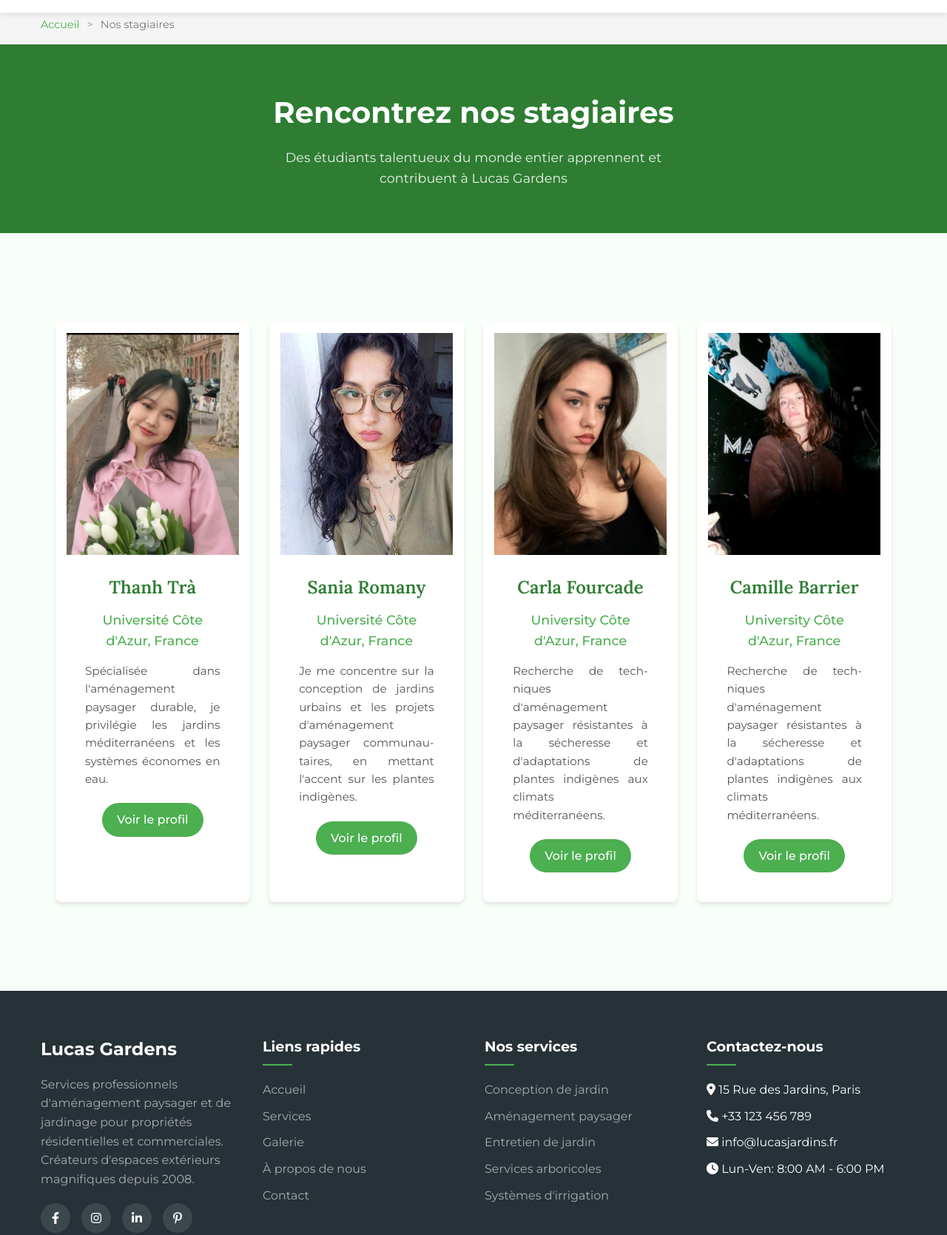
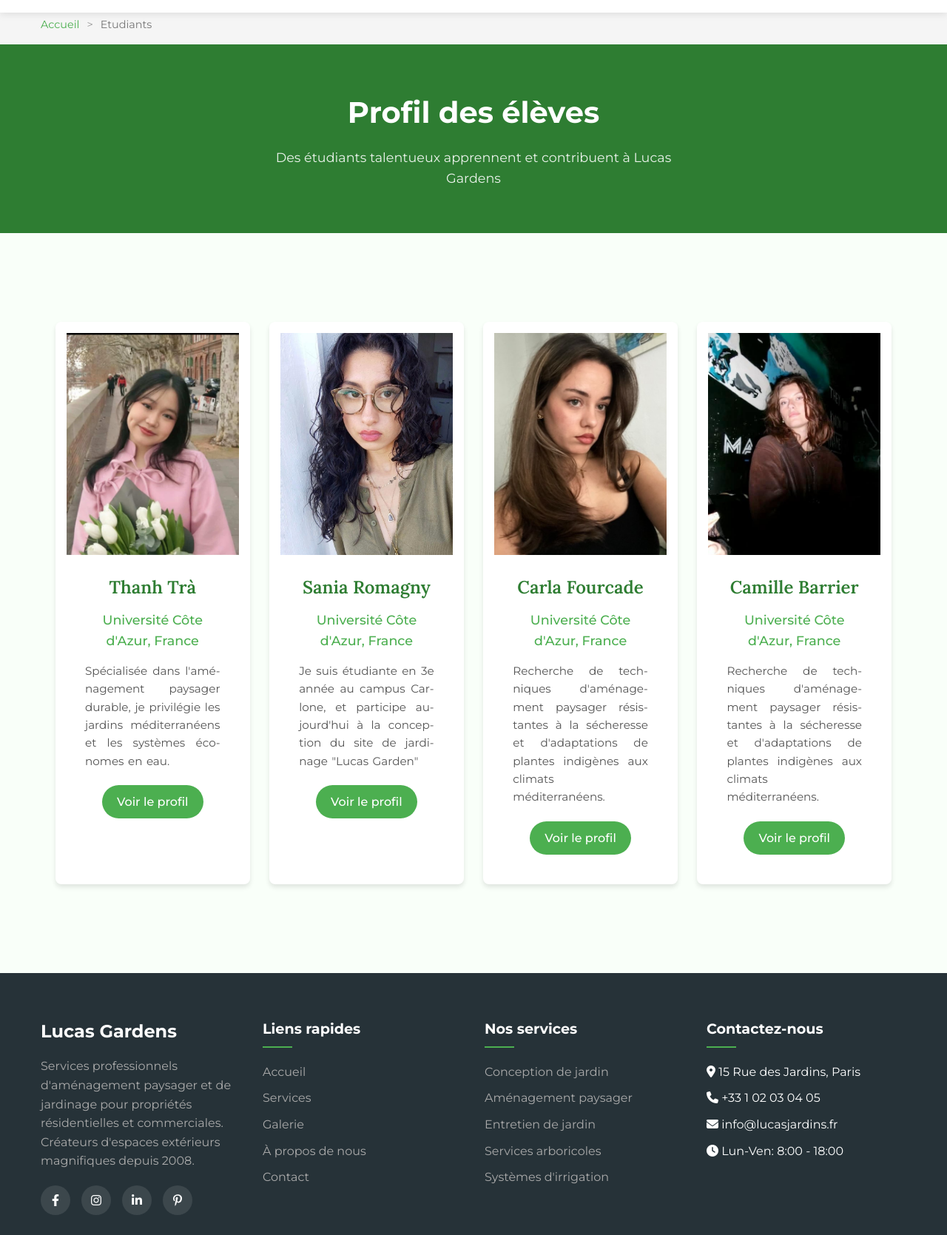
Before and after one commit to thanhtranguyen25/LUCAS-GARDEN.PROJET, a plain HTML site: page pages/students.html in a window 1280 px wide. Shown: the part 73-1742 px from the top of the page at 74% size. Drawn offline with Linux system fonts and the light colour scheme.

Commit message:
Update students.html

```diff
--- a/pages/students.html
+++ b/pages/students.html
@@ -1,5 +1,5 @@
 <!DOCTYPE html>
-<html lang="en">
+<html lang="fr">
 
 <head>
   <meta charset="UTF-8" />
@@ -7,22 +7,17 @@
   <title>Nos stagiaires | Lucas Gardens</title>
   <meta name="description" content="Rencontrez nos talentueux stagiaires de Lucas Gardens issus de diverses universités">
 
-  <!-- Favicon -->
   <link rel="icon" type="image/png" href="../img/favicon.png">
 
-  <!-- CSS -->
   <link rel="stylesheet" href="../css/styles.css">
 
-  <!-- Fonts -->
   <link rel="preconnect" href="https://fonts.googleapis.com">
   <link rel="preconnect" href="https://fonts.gstatic.com" crossorigin>
   <link href="https://fonts.googleapis.com/css2?family=Montserrat:wght@400;500;600;700&family=Lora:ital,wght@0,400;0,600;1,400&display=swap" rel="stylesheet">
 
-  <!-- Font Awesome -->
   <link rel="stylesheet" href="https://cdnjs.cloudflare.com/ajax/libs/font-awesome/6.4.0/css/all.min.css">
 
   <style>
-    /* Custom styles for student profiles */
     .students-container {
       max-width: 1200px;
       margin: 0 auto;
@@ -32,13 +27,13 @@
         .students-grid {
       display: flex;
       flex-wrap: wrap;
-      justify-content: space-between; /* Căn đều các card */
-      gap: 20px; /* Khoảng cách giữa các card */
+      justify-content: space-between;
+      gap: 20px;
     }
 
     .student-card {
-      flex: 1 1 calc(25% - 20px); /* Đảm bảo mỗi card chiếm 25% chiều rộng */
-      max-width: calc(25% - 20px); /* Giới hạn tối đa để giữ đúng số lượng card */
+      flex: 1 1 calc(25% - 20px);
+      max-width: calc(25% - 20px);
       background: #fff;
       padding: 15px;
       border-radius: 8px;
@@ -110,9 +105,9 @@
     }
 
     .student-link:hover {
-    background-color: var(--secondary-color); /* Đổi màu nền */
-    box-shadow: 0 4px 8px rgba(0, 0, 0, 0.2); /* Thêm hiệu ứng đổ bóng */
-    color: white; /* Đổi màu chữ */
+    background-color: var(--secondary-color);
+    box-shadow: 0 4px 8px rgba(0, 0, 0, 0.2);
+    color: white;
     }
 
     .student-profile {
@@ -358,7 +353,6 @@
 </head>
 
 <body>
-  <!-- Header -->
   <header class="header">
     <div class="container">
       <nav class="navbar">
@@ -382,30 +376,27 @@
     </div>
   </header>
 
-  <!-- Breadcrumb -->
   <div class="breadcrumb">
     <div class="container">
       <div class="breadcrumb-container">
         <div class="breadcrumb-item"><a href="../index.html">Accueil</a></div>
-        <div class="breadcrumb-item active">Nos stagiaires</div>
+        <div class="breadcrumb-item active">Etudiants</div>
       </div>
     </div>
   </div>
 
-  <!-- Students Section -->
   <div class="page-header">
     <div class="container">
-      <h1 class="page-title">Rencontrez nos stagiaires</h1>
-      <p class="page-subtitle">Des étudiants talentueux du monde entier apprennent et contribuent à Lucas Gardens</p>
+      <h1 class="page-title">Profil des élèves</h1>
+      <p class="page-subtitle">Des étudiants talentueux apprennent et contribuent à Lucas Gardens</p>
     </div>
   </div>
 
-  <!-- Students Grid -->
   <section class="section">
     <div class="container">
       <div class="students-container">
         <div class="students-grid animate-on-scroll">
-          <!-- Student 1 -->
+
           <div class="student-card">
             <div class="student-img">
               <img src="../img/profile.jpg" alt="Thanh Trà">
@@ -418,39 +409,38 @@
             </div>
           </div>
 
-          <!-- Student 2 -->
           <div class="student-card">
             <div class="student-img">
-              <img src="../img/thanhvien2.jpg" alt="Sania Romany">
+              <img src="../img/thanhvien2.jpg" alt="Sania Romagny">
             </div>
             <div class="student-details">
-              <h3 class="student-name">Sania Romany</h3>
+              <h3 class="student-name">Sania Romagny</h3>
               <p class="student-university">Université Côte d'Azur, France</p>
-              <p class="student-desc">Je me concentre sur la conception de jardins urbains et les projets d'aménagement paysager communautaires, en mettant l'accent sur les plantes indigènes.</p>
+              <p class="student-desc">Je suis étudiante en 3e année au campus Carlone, et participe aujourd'hui à la conception du site de jardinage "Lucas Garden"</p>
               <a href="thanhvien2.html" class="student-link">Voir le profil</a>
             </div>
           </div>
 
-          <!-- Student 3 -->
+
           <div class="student-card">
             <div class="student-img">
               <img src="../img/thanhvien3.jpg" alt="Carla Fourcade">
             </div>
             <div class="student-details">
               <h3 class="student-name">Carla Fourcade</h3>
-              <p class="student-university">University Côte d'Azur, France</p>
+              <p class="student-university">Université Côte d'Azur, France</p>
               <p class="student-desc">Recherche de techniques d'aménagement paysager résistantes à la sécheresse et d'adaptations de plantes indigènes aux climats méditerranéens.</p>
               <a href="thanhvien3.html" class="student-link">Voir le profil</a>
             </div>
           </div>
-          <!-- Student 4 -->
+
           <div class="student-card">
             <div class="student-img">
               <img src="../img/thanhvien4.jpg" alt="Camille Barrier">
             </div>
             <div class="student-details">
               <h3 class="student-name">Camille Barrier</h3>
-              <p class="student-university">University Côte d'Azur, France</p>
+              <p class="student-university">Université Côte d'Azur, France</p>
               <p class="student-desc">Recherche de techniques d'aménagement paysager résistantes à la sécheresse et d'adaptations de plantes indigènes aux climats méditerranéens.</p>
               <a href="thanhvien4.html" class="student-link">Voir le profil</a>
             </div>
@@ -460,7 +450,7 @@
     </div>
   </section>
 
-  <!-- Footer -->
+
   <footer class="footer">
     <div class="container">
       <div class="footer-container">
@@ -501,9 +491,9 @@
           <h4 class="footer-title">Contactez-nous</h4>
           <ul class="footer-links">
             <li><i class="fas fa-map-marker-alt"></i> 15 Rue des Jardins, Paris</li>
-            <li><i class="fas fa-phone"></i> +33 123 456 789</li>
+            <li><i class="fas fa-phone"></i> +33 1 02 03 04 05</li>
             <li><i class="fas fa-envelope"></i> info@lucasjardins.fr</li>
-            <li><i class="fas fa-clock"></i> Lun-Ven: 8:00 AM - 6:00 PM</li>
+            <li><i class="fas fa-clock"></i> Lun-Ven: 8:00 - 18:00</li>
           </ul>
         </div>
       </div>
@@ -514,7 +504,6 @@
     </div>
   </footer>
 
-  <!-- JavaScript -->
   <script src="../js/main.js"></script>
 </body>
 
```
